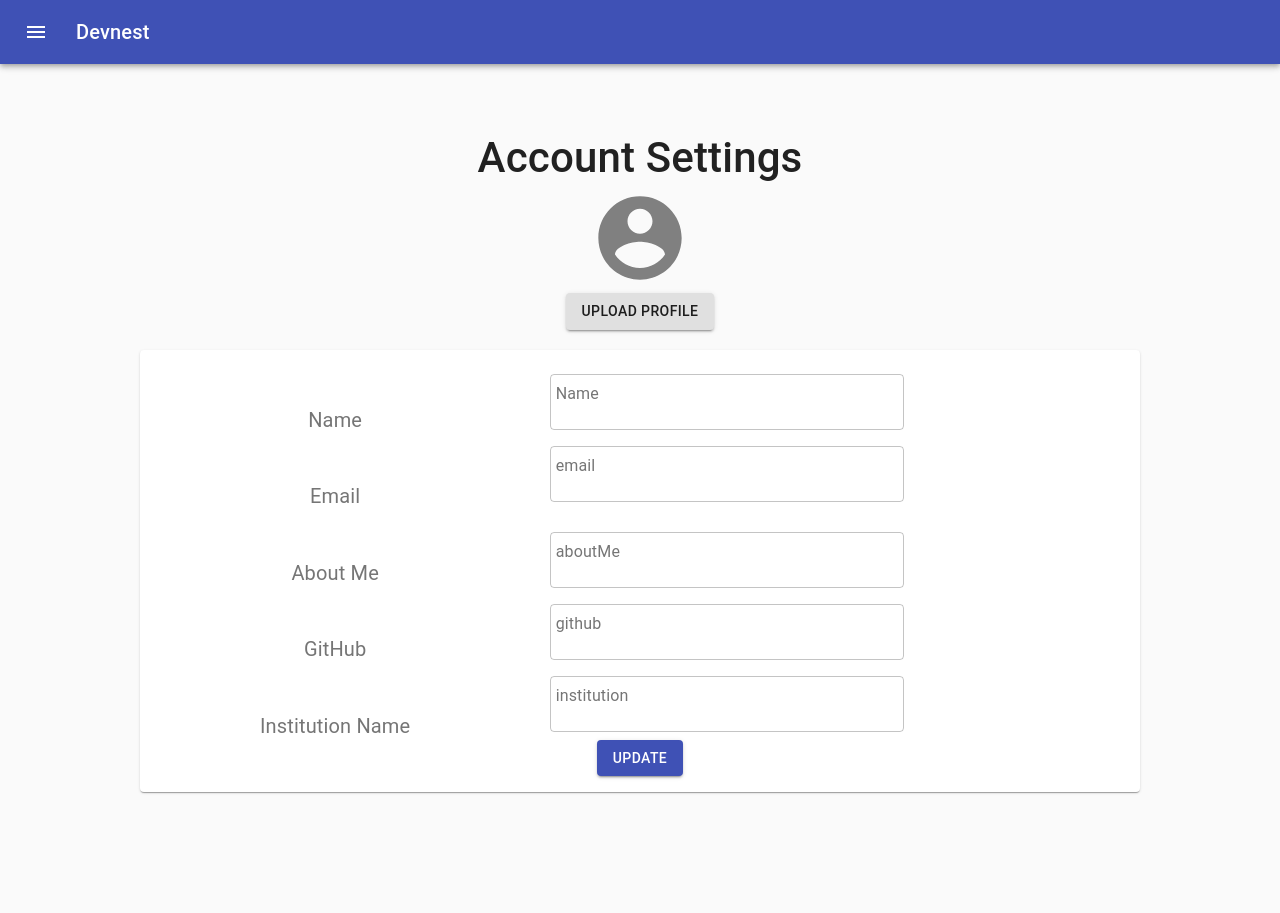
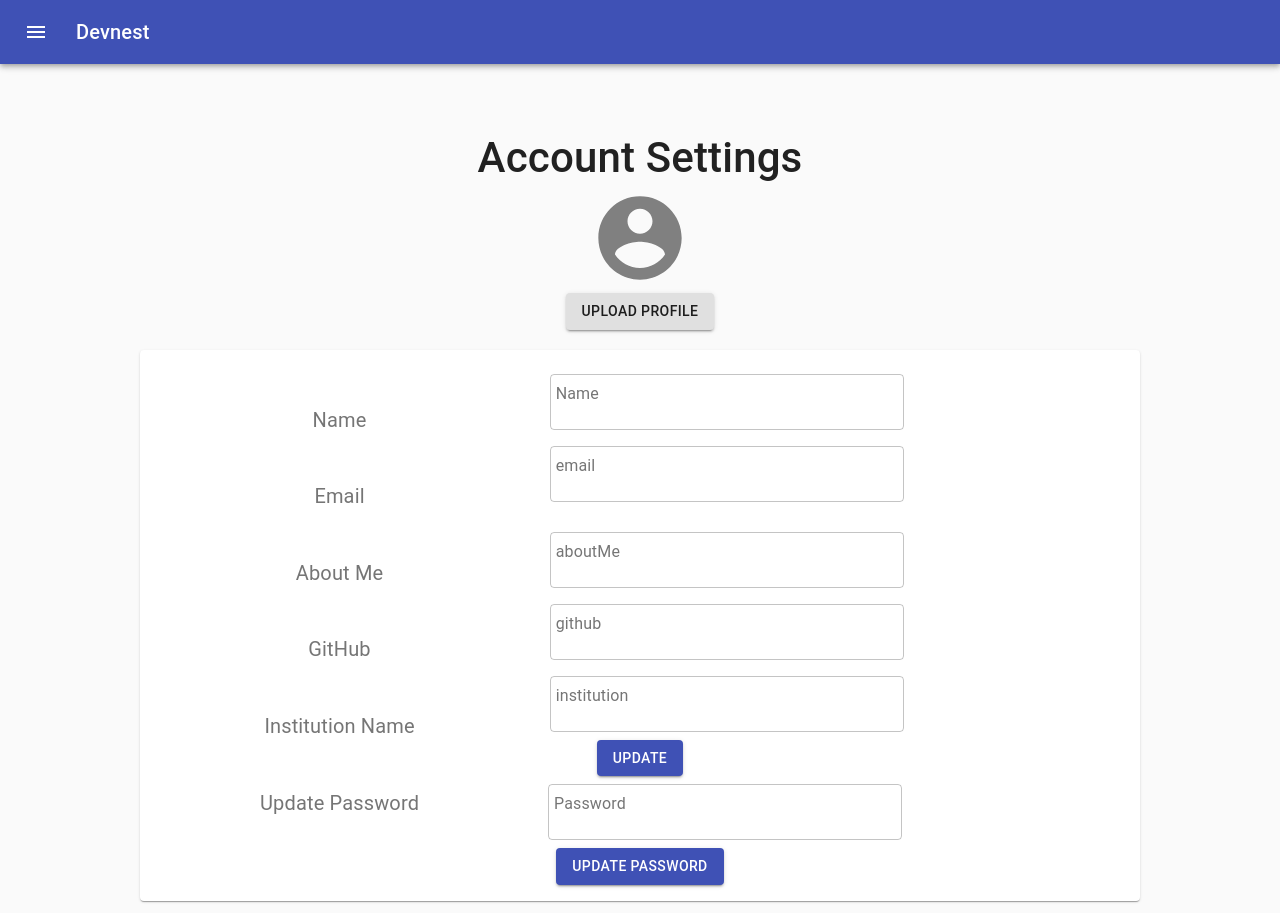
Before and after one commit to sanjay270899/devsnest-frontend, a React (Create React App) app: page /settings in a window 1280 px wide. Shown: the top 913 px of the page. Before the commit the page ends 804 px from the top, so only its background shows below. Built offline with nearby package versions, Linux system fonts and the light colour scheme; no server answers.

Commit message:
add:otp changes and update password

```diff
--- a/src/romponents/ForgotPassword.tsx
+++ b/src/romponents/ForgotPassword.tsx
@@ -10,7 +10,7 @@ import Typography from '@material-ui/core/Typography';
 import OTPInput from 'react-otp-input';
 import OtpInput from 'react-otp-input';
 import axios from '../config/axios.config';
-import { Link } from 'react-router-dom';
+import { Link, Redirect } from 'react-router-dom';
 
 import { constants } from 'buffer';
 
@@ -31,24 +31,24 @@ const useStyles = makeStyles({
 
 export default function ForgotPassword() {
   const classes = useStyles();
+  const [showOtpInput, setShowOtpInput] = useState(false);
+  const [otp, setOtp] = useState('');
+  const [reload, setReload] = useState(false);
 
-  const [otp, setOTP] = useState({
+  const [email, setEmail] = useState({
     email: '',
   });
 
   const submit = async (e: any) => {
     e.preventDefault();
     let token: string = localStorage.getItem('Token') || '';
+    console.log('insise submit otp');
 
-    if (token != '') {
+    if (token == '') {
       await axios
-        .post('/api/auth/generateotp', otp, {
-          headers: {
-            Authorization: `Bearer ${token}`,
-          },
-        })
+        .post('/api/auth/generateotp', email, {})
         .then((response) => {
-          console.log(response, 'dataaaaaaaa');
+          setShowOtpInput(true);
         })
         .catch((error) => {
           console.log(error, 'errorrrr');
@@ -57,10 +57,37 @@ export default function ForgotPassword() {
   };
 
   const handleChange = (event: any) => {
-    setOTP({ ...otp, [event.target.name]: event.target.value });
+    setEmail({ ...email, [event.target.name]: event.target.value });
   };
-
-  console.log(otp);
+  const handleChangeOtp = (e) => {
+    setOtp(e.target.value);
+  };
+  const handleSubmitOtp = () => {
+    const data: any = {
+      email: email.email,
+      otp: otp,
+    };
+    console.log('insise submit otp');
+    axios
+      .post('/api/auth/verifyotp', data)
+      .then((response) => {
+        if (response.data && response.data.data && response.data.data.token) {
+          localStorage.setItem('Token', response.data.data.token);
+          setReload(true);
+        } else {
+          alert('wrong OTP');
+        }
+      })
+      .catch((error) => {
+        console.log(error);
+      });
+  };
+  if (reload) {
+    let token: string = localStorage.getItem('Token') || '';
+    console.log(token);
+    console.log('reload', reload);
+    return <Redirect to={'/'} />;
+  }
   return (
     <div>
       <Container maxWidth="sm">
@@ -89,7 +116,7 @@ export default function ForgotPassword() {
                 name="email"
                 autoComplete="email"
                 autoFocus
-                value={otp.email}
+                value={email.email}
                 onChange={handleChange}
               />
               <Button
@@ -98,9 +125,36 @@ export default function ForgotPassword() {
                 color="primary"
                 onClick={submit}
               >
-                Send Reset Link
+                Send OTP
               </Button>
             </form>
+
+            {showOtpInput ? (
+              <form noValidate autoComplete="off" onSubmit={handleSubmitOtp}>
+                <TextField
+                  variant="outlined"
+                  margin="normal"
+                  required
+                  fullWidth
+                  id="OTP"
+                  label="OTP"
+                  name="OTP"
+                  autoComplete="OTP"
+                  autoFocus
+                  value={otp}
+                  onChange={handleChangeOtp}
+                />
+
+                <Button
+                  variant="contained"
+                  fullWidth
+                  color="primary"
+                  onClick={handleSubmitOtp}
+                >
+                  Enter OTP
+                </Button>
+              </form>
+            ) : null}
 
             <Typography gutterBottom className={classes.BackText}>
               Back to
--- a/src/romponents/Setting.tsx
+++ b/src/romponents/Setting.tsx
@@ -4,7 +4,7 @@ import Paper from '@material-ui/core/Paper';
 import Grid from '@material-ui/core/Grid';
 import Header from './Header';
 import TextField from '@material-ui/core/TextField';
-import { Button } from '@material-ui/core';
+import { Button, Card } from '@material-ui/core';
 import axios from '../config/axios.config';
 import Box from '@material-ui/core/Box';
 import { useForm } from 'react-hook-form';
@@ -12,7 +12,6 @@ import { CircularProgress } from '@material-ui/core';
 
 import AccountCircleIcon from '@material-ui/icons/AccountCircle';
 import { types } from 'util';
-
 
 const useStyles = makeStyles((theme) => ({
   root: {
@@ -84,7 +83,7 @@ function SettingPage() {
     github: '',
     institution: '',
   });
-
+  const [password, setPassword] = useState('');
   const [loading, setLoading] = useState(false);
   const [image, setImage] = useState({
     profileImage: '',
@@ -174,10 +173,10 @@ function SettingPage() {
   // Setting POST
   const submit = async (e: any) => {
     let token: string = localStorage.getItem('Token') || '';
+    console.log('inside heree');
     setLoading(true);
 
     if (token != '') {
-
       await axios
         .post('/api/users', userUpdate, {
           headers: {
@@ -187,11 +186,38 @@ function SettingPage() {
         .then((res) => {
           setLoading(false);
 
-          console.log(res, 'abeeeeee ');
-
+          alert('successfully updated your profile data');
         })
         .catch((e) => {});
     }
+  };
+
+  const handlePassword = () => {
+    var token: string = localStorage.getItem('Token') || '';
+    axios
+      .post(
+        '/api/auth/updatePassword',
+        { password },
+        {
+          headers: {
+            Authorization: `Bearer ${token}`,
+          },
+        }
+      )
+      .then((response) => {
+        if (response.data) {
+          alert('password updated successfully');
+        } else {
+          alert('error in updating password');
+        }
+      })
+      .catch((error) => {
+        alert('error in updating password');
+      });
+  };
+
+  const handlePasswordChange = (e) => {
+    setPassword(e.target.value);
   };
 
   return (
@@ -249,6 +275,9 @@ function SettingPage() {
               </Box>
               <Box p={3} bgcolor="background.paper">
                 Institution Name
+              </Box>
+              <Box p={3} bgcolor="background.paper">
+                Update Password
               </Box>
             </div>
 
@@ -347,6 +376,24 @@ function SettingPage() {
                 </Button>
               </form>
             </div>
+            <TextField
+              className={classes.Field}
+              id="Password"
+              label="Password"
+              name="Password"
+              variant="outlined"
+              value={password}
+              onChange={handlePasswordChange}
+              style={{ marginLeft: '170px' }}
+            />
+            <br />
+            <Button
+              variant="contained"
+              color="primary"
+              onClick={handlePassword}
+            >
+              Update Password
+            </Button>
           </Paper>
         </Grid>
       </Grid>
```
